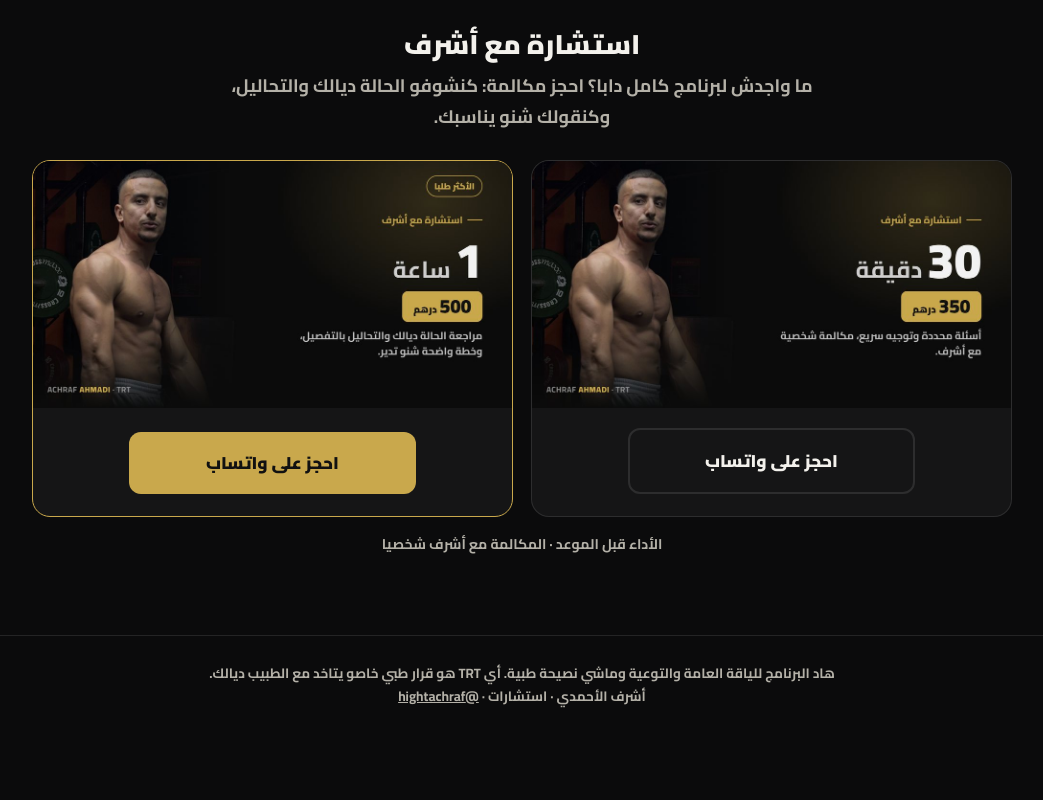
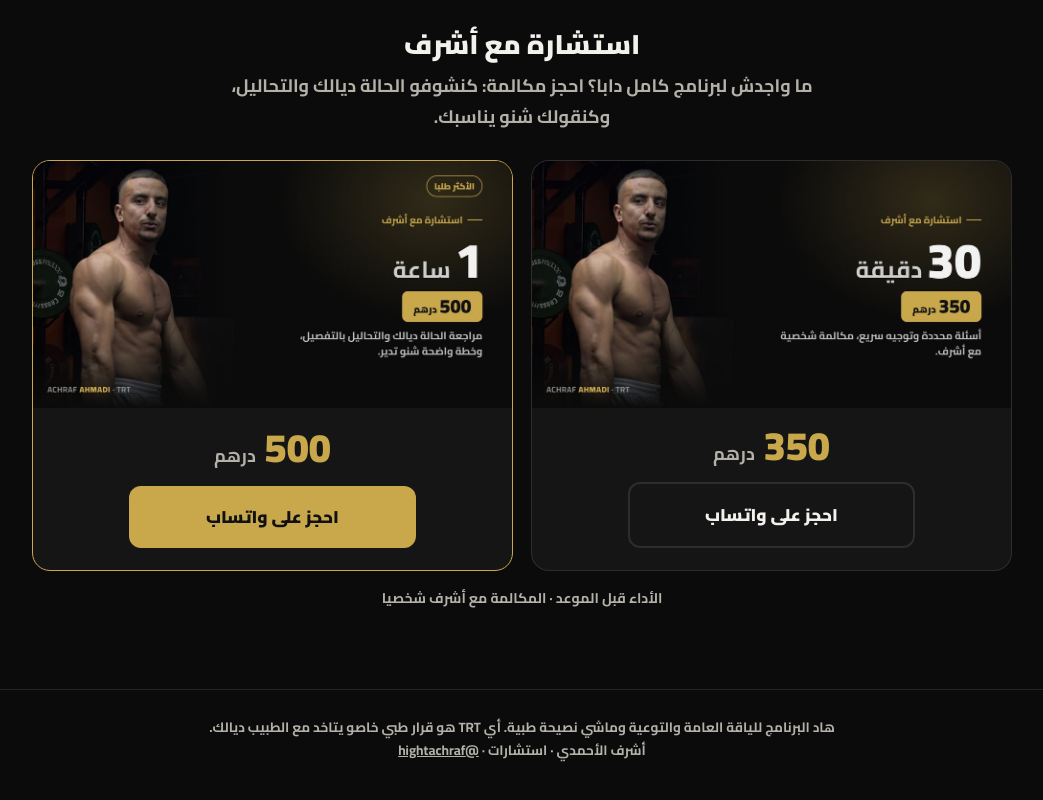
Before and after one commit to achrafahmadi/Coaching1-1, a plain HTML site: page index.html in a window 1280 px wide. Shown: the part 1892-2692 px from the top of the page, without its empty margins (118-1161 px from the left). Before the commit the page ends 2640 px from the top, so only its background shows below. Drawn offline with Linux system fonts and the light colour scheme.

Commit message:
Consultation cards: big text price under each cover
Co-Authored-By: Claude Opus 5.5 <noreply@anthropic.com>
Claude-Session: https://claude.ai/code/session_01N23nsmuGFmM7TdedyBWeTA

```diff
--- a/index.html
+++ b/index.html
@@ -247,6 +247,10 @@ html[dir=ltr] .scard{direction:ltr}
 @media(max-width:700px){.ccards{grid-template-columns:1fr}}
 
 .ccard{gap:0}.ccard .btn{margin-top:20px;align-self:center;min-width:60%}
+
+.ccard .cp2{margin-top:18px;font-weight:900;font-size:40px;line-height:1;color:var(--gold);text-align:center}
+.ccard .cp2 small{font-size:18px;color:var(--muted);font-weight:700}
+.ccard .cp2+.btn{margin-top:16px}
 </style>
 <script>
 /* ===== CONVERSION TRACKING — paste your IDs here (leave '' to switch one off) ===== */
@@ -308,8 +312,8 @@ function track(meta,ga,p,custom){p=p||{};
   <h2 class="reveal" data-i="cs_h"></h2>
   <p class="cs_l reveal" data-i="cs_l"></p>
   <div class="ccards">
-    <article class="ccard reveal"><img class="cimg" src="/files/consult-30min.jpg" alt="استشارة 30 دقيقة مع أشرف · 350 درهم" width="1000" height="515" loading="lazy"><a class="btn ghost" href="#" data-cwa="30" target="_blank" rel="noopener" data-i="cs_btn"></a></article>
-    <article class="ccard top reveal"><img class="cimg" src="/files/consult-1h.jpg" alt="استشارة ساعة مع أشرف · 500 درهم" width="1000" height="515" loading="lazy"><a class="btn" href="#" data-cwa="60" target="_blank" rel="noopener" data-i="cs_btn"></a></article>
+    <article class="ccard reveal"><img class="cimg" src="/files/consult-30min.jpg" alt="استشارة 30 دقيقة مع أشرف · 350 درهم" width="1000" height="515" loading="lazy"><div class="cp2">350 <small data-i="cs_dh"></small></div><a class="btn ghost" href="#" data-cwa="30" target="_blank" rel="noopener" data-i="cs_btn"></a></article>
+    <article class="ccard top reveal"><img class="cimg" src="/files/consult-1h.jpg" alt="استشارة ساعة مع أشرف · 500 درهم" width="1000" height="515" loading="lazy"><div class="cp2">500 <small data-i="cs_dh"></small></div><a class="btn" href="#" data-cwa="60" target="_blank" rel="noopener" data-i="cs_btn"></a></article>
   </div>
   <p class="cs_note" data-i="cs_note"></p>
 </div></section>
```
Also changed, not shown: trtprotocol.html (+6 -2 lines).
